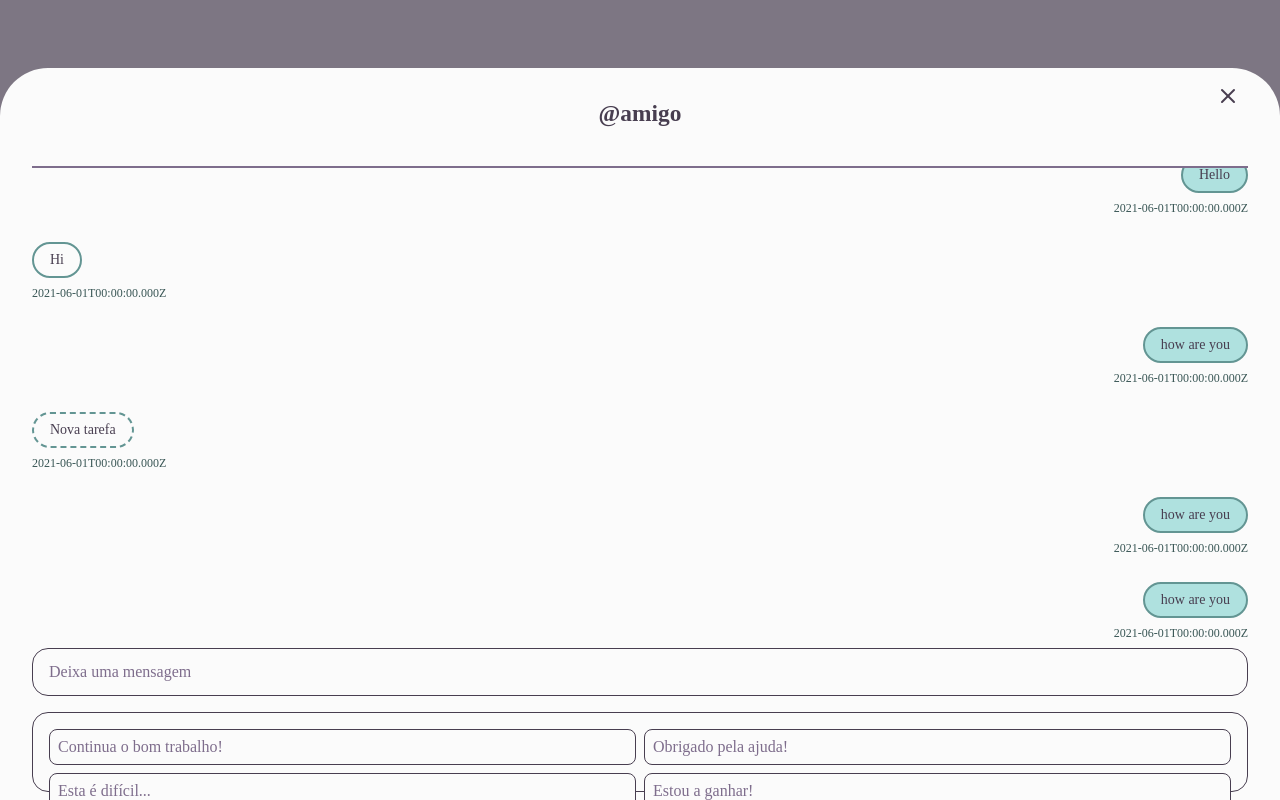
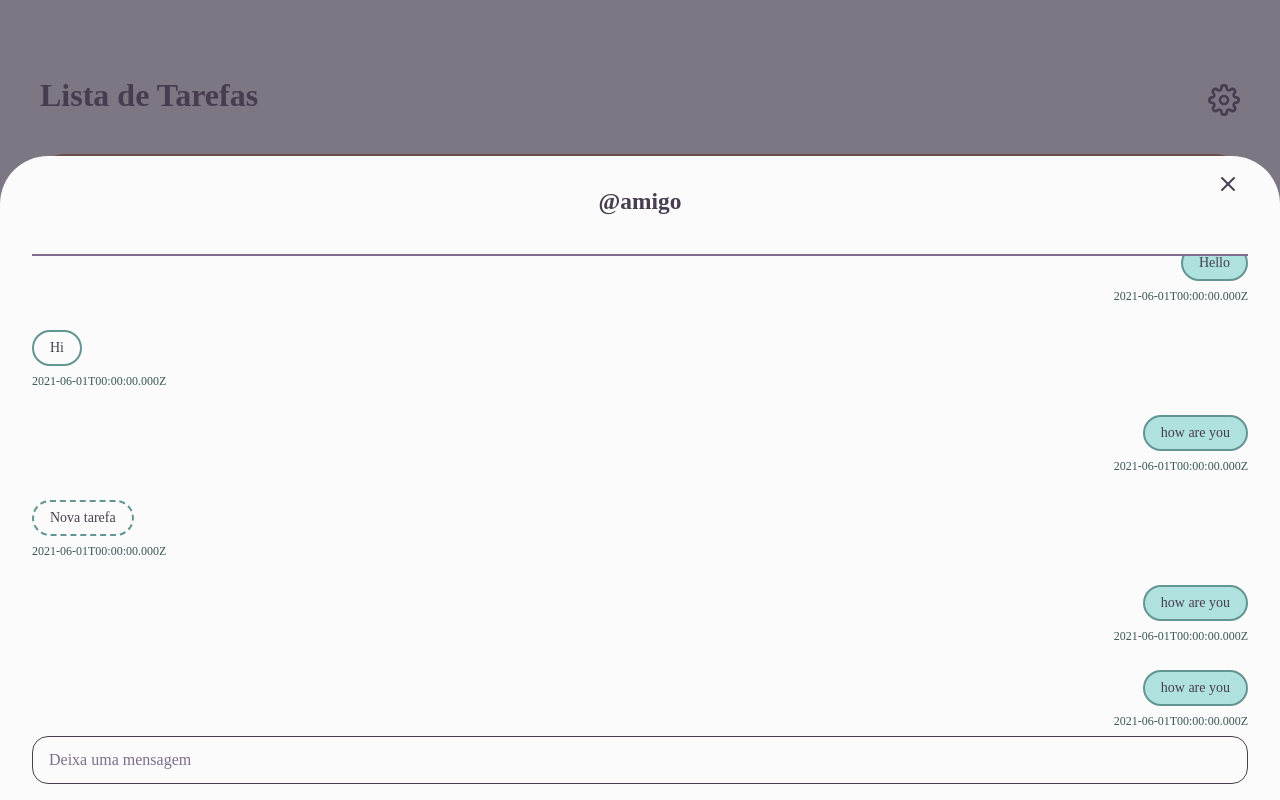
Before and after one commit to beatrizsfrodrigues/yu_cbl, a React (Create React App) app in the folder my-app/: page /tasks in a window 1280 px wide. Both pictures are taken after a click on the button 1188 px from the left and 648 px from the top of the page. Built offline with nearby package versions, Linux system fonts and the light colour scheme.

Commit message:
feat: enhance Messages component with preset message toggle and improve styling

```diff
--- a/my-app/public/users.json
+++ b/my-app/public/users.json
@@ -16,7 +16,7 @@
       },
       {
         "title": "Lê 1 capítulo de um livro",
-        "description": "Lê 1 capítulo do livro que tens na prateleira à 6 meses",
+        "description": "Lê 1 capítulo do livro que tens na prateleira há 6 meses",
         "completed": false
       }
     ],
--- a/my-app/src/App.css
+++ b/my-app/src/App.css
@@ -65,7 +65,6 @@ button {
   resize: vertical;
 }
 
-
 /** style for windows */
 
 .modal {
@@ -95,7 +94,7 @@ button {
   justify-content: center;
   align-items: center;
   gap: 16px;
-  padding: 8px 32px;
+  padding: 8px 32px 16px 32px;
   box-sizing: border-box;
 }
 
--- a/my-app/src/components/Tasks/Messages.js
+++ b/my-app/src/components/Tasks/Messages.js
@@ -1,4 +1,4 @@
-import React, { useEffect, useRef } from "react";
+import React, { useEffect, useRef, useState } from "react";
 import { useDispatch, useSelector } from "react-redux";
 import { fetchMessages } from "../../redux/messagesSlice";
 import { fetchPresetMessages } from "../../redux/presetMessagesSlice";
@@ -15,6 +15,7 @@ function Messages({ onClose }) {
   const error = useSelector((state) => state.messages.error);
   const textSpaceRef = useRef(null);
   const textOptionsRef = useRef(null);
+  const [isPresetMessagesOpen, setIsPresetMessagesOpen] = useState(false);
 
   useEffect(() => {
     if (messagesStatus === "idle") {
@@ -28,7 +29,13 @@ function Messages({ onClose }) {
     }
   }, [presetMessagesStatus, dispatch]);
 
+  const handleOpenPresetMessages = () => {
+    setIsPresetMessagesOpen(!isPresetMessagesOpen);
+  };
+
   const addDragScrolling = (element) => {
+    if (!element) return; // Ensure the element is not null
+
     let isDown = false;
     let startY;
     let scrollTop;
@@ -76,10 +83,10 @@ function Messages({ onClose }) {
     const removeTextOptionsListeners = addDragScrolling(textOptions);
 
     return () => {
-      removeTextSpaceListeners();
-      removeTextOptionsListeners();
+      if (removeTextSpaceListeners) removeTextSpaceListeners();
+      if (removeTextOptionsListeners) removeTextOptionsListeners();
     };
-  }, []);
+  }, [isPresetMessagesOpen]);
 
   if (messagesStatus === "loading") {
     return <div>Loading...</div>;
@@ -94,23 +101,23 @@ function Messages({ onClose }) {
     messageContent = messages[0].messages.map((message, index) => {
       if (message.senderId === 1) {
         return (
-          <div key={index} className="textMessage ">
+          <div key={index} className="textMessage">
             <p className="bubble bubbleBlue">{message.message}</p>
-            <p className="dateText textRight ">{message.date}</p>
+            <p className="dateText textRight">{message.date}</p>
           </div>
         );
       } else if (message.senderId === "app") {
         return (
           <div key={index} className="textMessage">
             <p className="bubble bubbleDotted">{message.message}</p>
-            <p className="dateText textLeft ">{message.date}</p>
+            <p className="dateText textLeft">{message.date}</p>
           </div>
         );
       } else {
         return (
-          <div key={index} className="textMessage ">
+          <div key={index} className="textMessage">
             <p className="bubble">{message.message}</p>
-            <p className="dateText textLeft ">{message.date}</p>
+            <p className="dateText textLeft">{message.date}</p>
           </div>
         );
       }
@@ -122,9 +129,14 @@ function Messages({ onClose }) {
   let presetMsgs;
   if (presetMessages && presetMessages.length > 0) {
     presetMsgs = presetMessages.map((message, index) => {
-      if (index % 2 == 0) {
-        return <button className="optionText">{message.message}</button>;
+      if (index % 2 === 0) {
+        return (
+          <button key={index} className="optionText">
+            {message.message}
+          </button>
+        );
       }
+      return null;
     });
   } else {
     presetMsgs = <div>Não existem mensagens</div>;
@@ -133,10 +145,14 @@ function Messages({ onClose }) {
   let presetMsgs2;
   if (presetMessages && presetMessages.length > 0) {
     presetMsgs2 = presetMessages.map((message, index) => {
-      console.log(index);
-      if (index % 2 != 0) {
-        return <button className="optionText">{message.message}</button>;
+      if (index % 2 !== 0) {
+        return (
+          <button key={index} className="optionText">
+            {message.message}
+          </button>
+        );
       }
+      return null;
     });
   } else {
     presetMsgs2 = <div>Não existem mensagens</div>;
@@ -150,16 +166,22 @@ function Messages({ onClose }) {
           <X className="closeWindow" onClick={onClose} />
         </div>
         <div className="line"></div>
-        <div id="textSpace" ref={textSpaceRef}>
+        <div
+          id="textSpace"
+          ref={textSpaceRef}
+          className={isPresetMessagesOpen ? "textSpaceSmall" : ""}
+        >
           {messageContent}
         </div>
-        <div className="inputMessage">
+        <div className="inputMessage" onClick={handleOpenPresetMessages}>
           <p>Deixa uma mensagem</p>
         </div>
-        <div id="textOptions" ref={textOptionsRef}>
-          <div>{presetMsgs}</div>
-          <div>{presetMsgs2}</div>
-        </div>
+        {isPresetMessagesOpen && (
+          <div id="textOptions" ref={textOptionsRef}>
+            <div>{presetMsgs}</div>
+            <div>{presetMsgs2}</div>
+          </div>
+        )}
       </div>
     </div>
   );
--- a/my-app/src/components/Tasks/tasks.css
+++ b/my-app/src/components/Tasks/tasks.css
@@ -74,6 +74,11 @@
   padding-top: 64px;
 }
 
+#textSpace.textSpaceSmall {
+  height: 40vh;
+  padding-top: 28vh;
+}
+
 .textMessage {
   display: flex;
   flex-direction: column;
@@ -148,7 +153,10 @@
   gap: 8px;
   padding: 16px;
   align-items: start;
-  height: 10vh;
+  height: 20vh;
+  overflow-y: auto;
+  box-sizing: border-box;
+  scrollbar-width: none;
 }
 
 #textOptions div {
```
